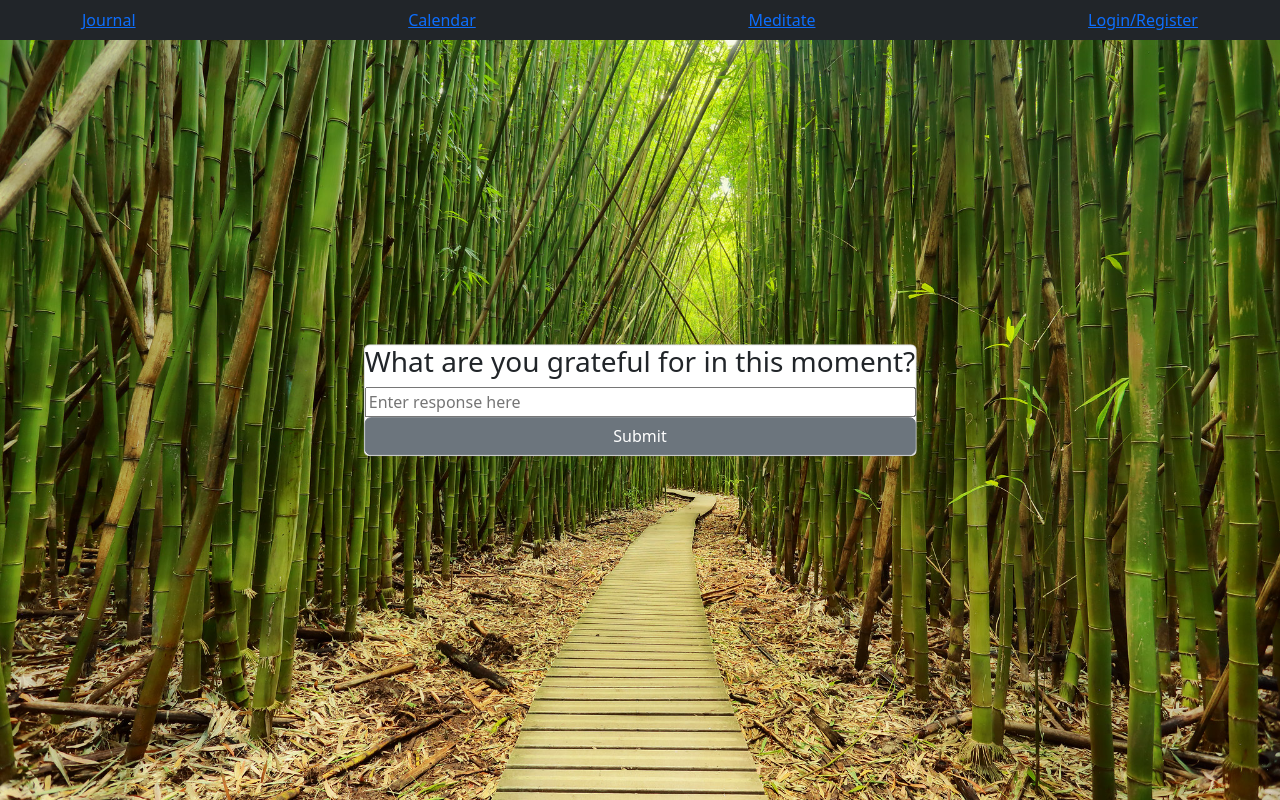
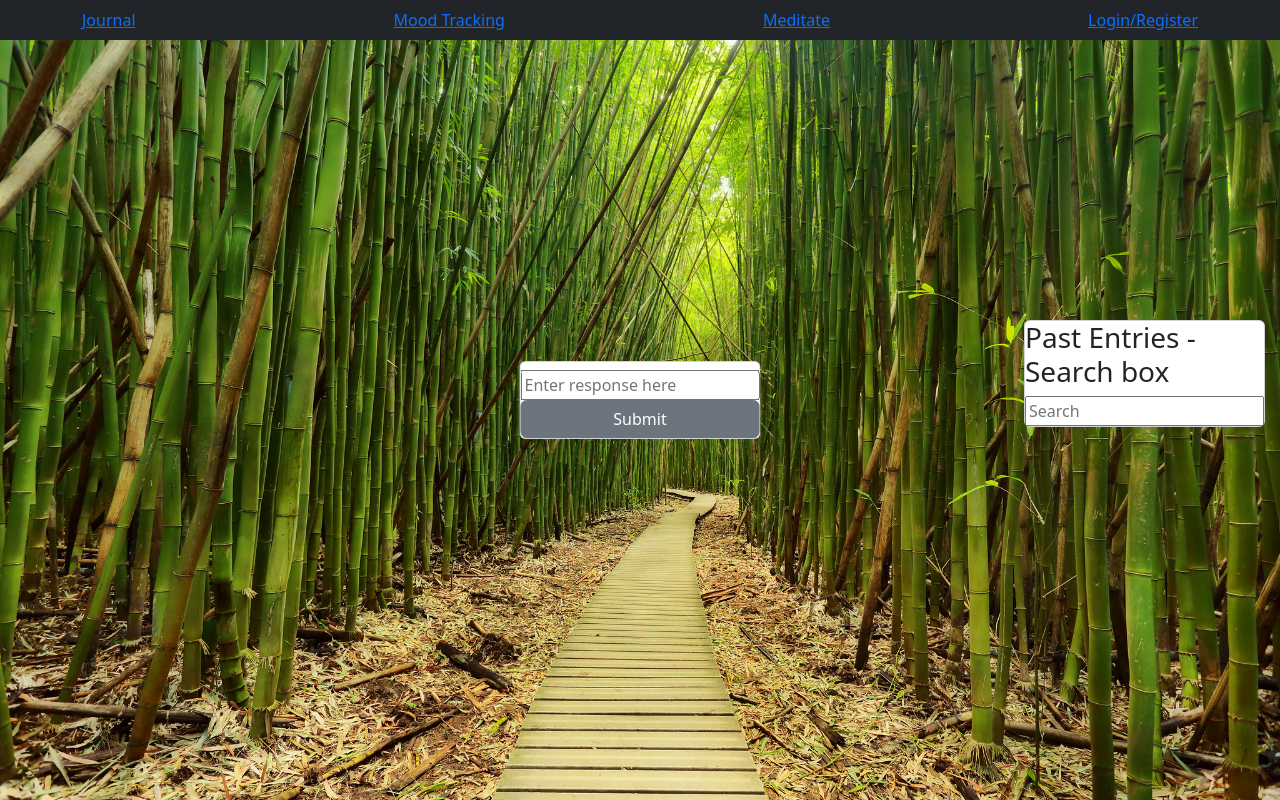
Before and after one commit to wchang-546/daily-dharma-app, a React app in the folder client/: page /journal in a window 1280 px wide. Built offline with nearby package versions, Linux system fonts and the light colour scheme; no server answers.

Commit message:
Random prompt coded. Only for careers right now.

```diff
--- a/client/src/components/App.js
+++ b/client/src/components/App.js
@@ -1,5 +1,5 @@
 import 'bootstrap/dist/css/bootstrap.css';
-import React, { useState } from "react";
+import React, { useState, useEffect} from "react";
 import { Routes, Route } from "react-router-dom";
 import CalendarApp from "./CalendarApp";
 import NavbarApp from "./NavbarApp"
@@ -18,10 +18,10 @@ function App() {
     <Routes>
       <Route exact path='/' element={<LoginForm />}/>
       <Route exact path='/journal'element={<JournalApp />}/>
-      <Route exact path='/calendar' element={<CalendarApp />}/>
+      <Route exact path='/mood' element={<CalendarApp />}/>
       <Route exact path='/meditate' element={<MeditationApp />}/>
       <Route exact path='/account' element={<ManageAccount />}/>
-      <Route exact path='/login' element={<LoginForm />}/>
+      <Route exact path='/login' element={<LoginForm isLoggedIn={isLoggedIn} setIsLoggedIn={setIsLoggedIn}/>}/>
       <Route exact path='/register/' element={<RegisterForm />}/>
     </Routes>
   </div>
--- a/client/src/components/JournalApp.js
+++ b/client/src/components/JournalApp.js
@@ -1,15 +1,33 @@
-import React from 'react';
+import React, { useEffect, useState } from 'react';
 import Button from 'react-bootstrap/Button';
 import Card from 'react-bootstrap/Card';
 
 function JournalApp() {
+    const [randomPrompt, setRandomPrompt] = useState([]);
+    const [entries, setEntries] = useState([])
+
+    useEffect(() => {
+        fetch("http://localhost:3000/career_prompts")
+            .then((res) => res.json())
+            .then((data) => {
+                const randomIndex = Math.floor(Math.random() * data.length);
+                setRandomPrompt(data[randomIndex]);
+            })
+    }, [])
+
 
     return (
-        <Card className='center-box'>
-            <h3> What are you grateful for in this moment? </h3>
+        <div>
+            <Card className='center-box' key={randomPrompt.id}>
+            <h2> {randomPrompt.prompt} </h2>
             <input type='text' placeholder='Enter response here'/>
             <Button variant='secondary' type='submit'> Submit </Button>
-        </Card>
+            </Card>
+            <Card className='right-box'>
+                <h3> Past Entries - <br/> Search box </h3>
+                <input placeholder='Search'/>
+            </Card>
+        </div>
     )
 }
 
--- a/client/src/components/MeditationApp.js
+++ b/client/src/components/MeditationApp.js
@@ -2,6 +2,7 @@ import React, { useState } from "react";
 import Container from 'react-bootstrap/Container';
 import Card from 'react-bootstrap/Card';
 import Timer from './Timer'
+
 function MeditationApp(){
 
     return (
--- a/client/src/components/NavbarApp.js
+++ b/client/src/components/NavbarApp.js
@@ -14,7 +14,7 @@ function NavbarApp({ isLoggedIn }){
             <Navbar bg="dark" variant='dark'>
                 <Container>
                     <NavLink to='/journal'> Journal </NavLink>
-                    <NavLink to='/calendar'> Calendar </NavLink>
+                    <NavLink to='/mood'> Mood Tracking </NavLink>
                     <NavLink to="/meditate"> Meditate </NavLink>
                     {isLoggedIn ? <NavLink to='/account'> Manage Account </NavLink> : null}
                     {isLoggedIn ? <Button onClick={logout} variant='secondary'> Logout </Button> : <NavLink to='/login'> Login/Register </NavLink>}
--- a/client/src/index.css
+++ b/client/src/index.css
@@ -14,3 +14,9 @@
   left: 50%;
   transform: translate(-50%, -50%);
 }
+
+.right-box {
+  position: absolute;
+  top: 40%;
+  left: 80%;
+}
```
